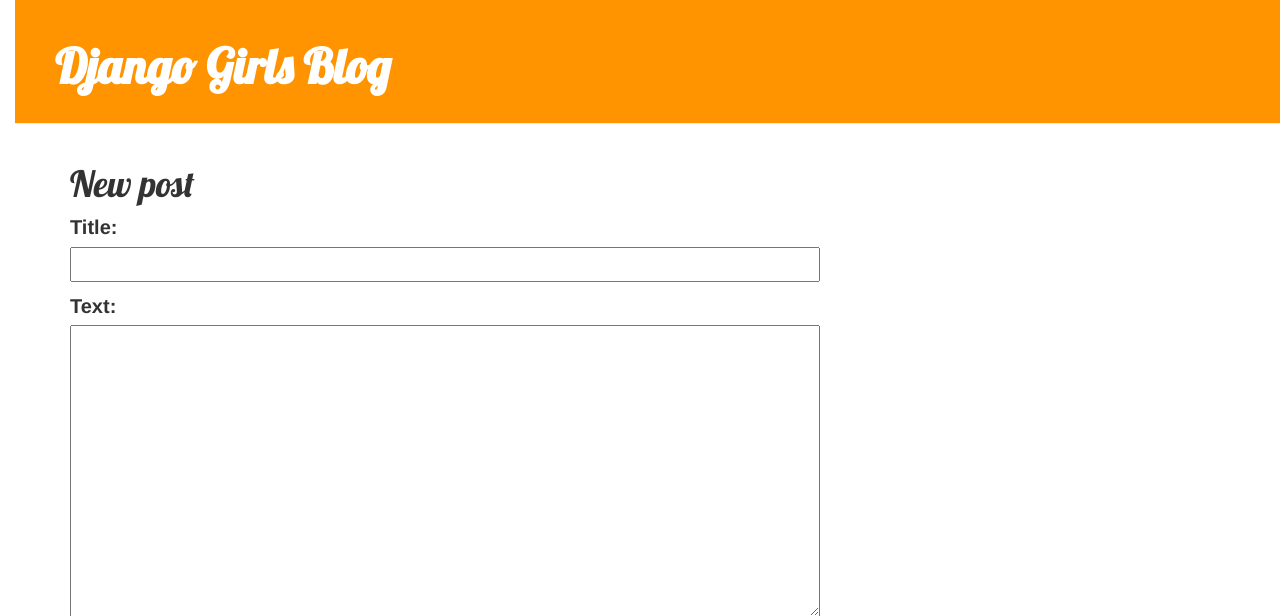
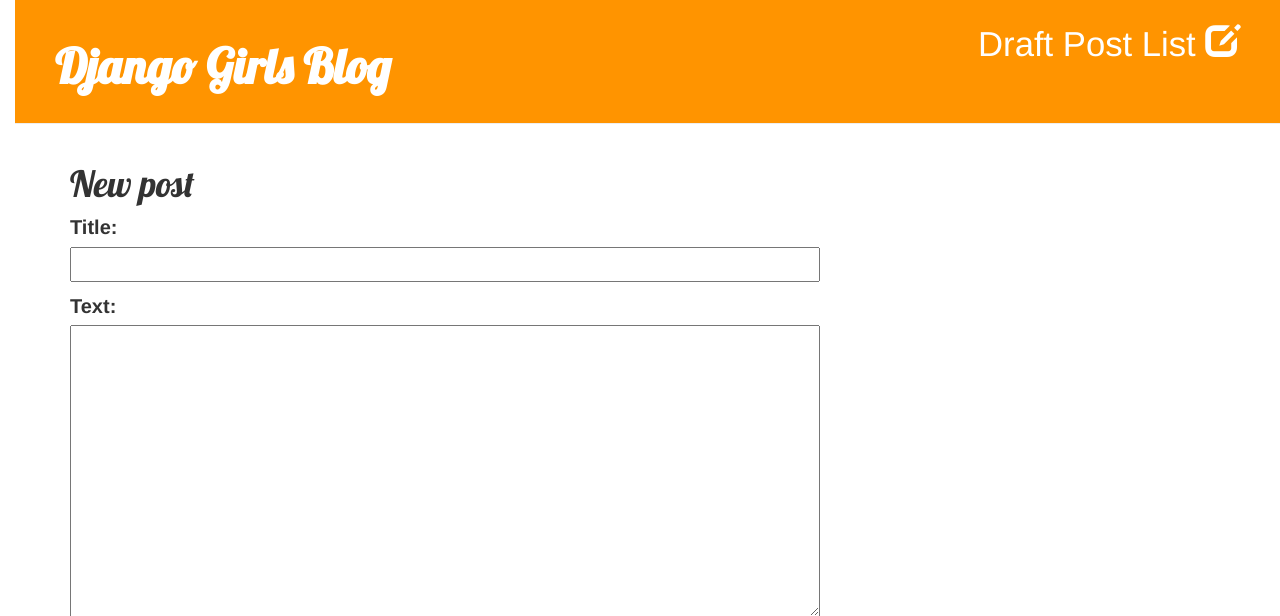
Before and after one commit to Shohan494/django_girls_blog, a Django app: page /post/new/ in a window 1280 px wide. Shown: the top 616 px of the page. Run offline with Django 3.2, Linux system fonts and the light colour scheme; some libraries are stand-ins or nearby versions.

Commit message:
added the draft post and deleting functionalities

```diff
--- a/blog/templates/blog/base.html
+++ b/blog/templates/blog/base.html
@@ -12,6 +12,7 @@
             {% if user.is_authenticated %}
                 <a href="{% url 'post_new' %}" class="top-menu">Add New Post <span class="glyphicon glyphicon-plus"></span></a>
             {% endif %}
+            <a href="{% url 'post_draft_list' %}" class="top-menu">Draft Post List <span class="glyphicon glyphicon-edit"></span></a>
             <h1><a href="/">Django Girls Blog</a></h1>
         </div>
 
--- a/blog/templates/blog/post_detail.html
+++ b/blog/templates/blog/post_detail.html
@@ -6,10 +6,13 @@
             <div class="date">
                 {{ post.published_date }}
             </div>
+            {% else %}
+                <a class="btn btn-default" href="{% url 'blog.views.post_publish' pk=post.pk %}">Publish</a>
         {% endif %}
         {% if user.is_authenticated %}
             <a class="btn btn-default" href="{% url 'post_edit' pk=post.pk %}">Edit Current Post <span class="glyphicon glyphicon-pencil"></span></a>
         {% endif %}
+        <a class="btn btn-default" href="{% url 'post_remove' pk=post.pk %}">Delete This Post<span class="glyphicon glyphicon-remove"></span></a>
         <h1>{{ post.title }}</h1>
         <p>{{ post.text|linebreaks }}</p>
     </div>
--- a/blog/urls.py
+++ b/blog/urls.py
@@ -6,4 +6,7 @@
     url(r'^post/(?P<pk>\d+)/$', views.post_detail, name='post_detail'),
     url(r'^post/new/$', views.post_new, name='post_new'),
     url(r'^post/(?P<pk>\d+)/edit/$', views.post_edit, name='post_edit'),
+    url(r'^drafts/$', views.post_draft_list, name='post_draft_list'),
+    url(r'^post/(?P<pk>\d+)/publish/$', views.post_publish, name='post_publish'),
+    url(r'^post/(?P<pk>\d+)/remove/$', views.post_remove, name='post_remove'),
 ]
--- a/blog/views.py
+++ b/blog/views.py
@@ -19,7 +19,8 @@
         if form.is_valid():
             post = form.save(commit=False)
             post.author = request.user
-            post.published_date = timezone.now()
+            # for saving draft posts
+            # post.published_date = timezone.now()
             post.save()
             return redirect('post_detail', pk=post.pk)
     else:
@@ -39,3 +40,17 @@
     else:
         form = PostForm(instance=post)
     return render(request, 'blog/post_edit.html', {'form': form})
+
+def post_draft_list(request):
+    posts = Post.objects.filter(published_date__isnull=True).order_by('created_date')
+    return render(request, 'blog/post_draft_list.html', {'posts': posts})
+
+def post_publish(request, pk):
+    post = get_object_or_404(Post, pk=pk)
+    post.publish()
+    return redirect('blog.views.post_detail', pk=pk)
+
+def post_remove(request, pk):
+    post = get_object_or_404(Post, pk=pk)
+    post.delete()
+    return redirect('blog.views.post_list')
```
Also changed, not shown: blog/templates/blog/post_draft_list.html (added, +11 -0 lines).
